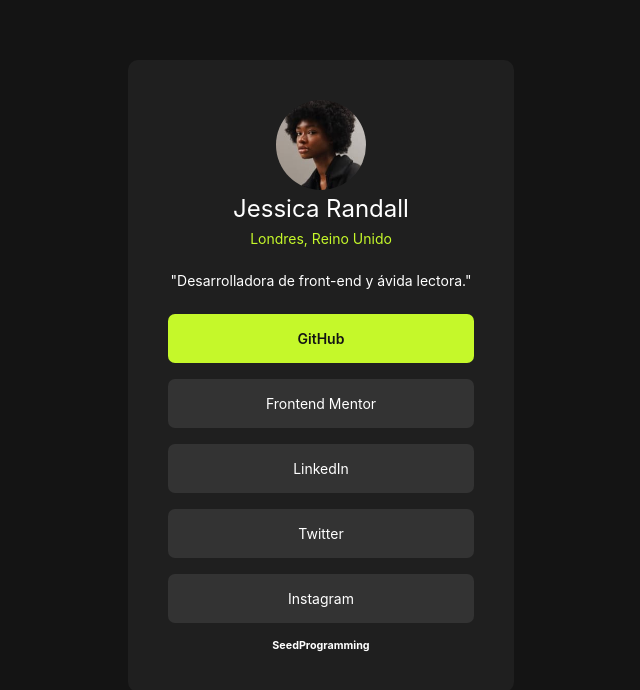
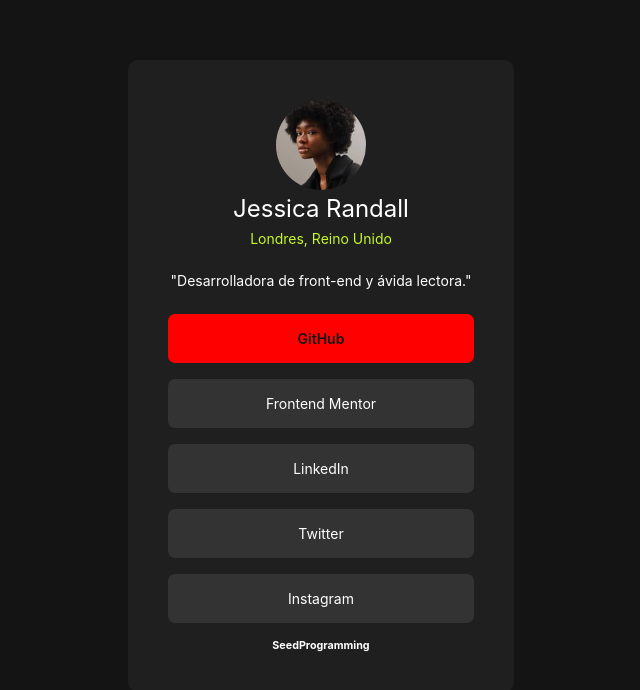
Before and after one commit to ALEJOOYT/SocialMediaMain, a plain HTML site: page Social-links-profile-main/index.html in a window 1280 px wide. In both pictures the pointer is over the link "GitHub". Shown: the whole page, without its empty margins (319-959 px from the left). Drawn offline with Linux system fonts and the light colour scheme.

Commit message:
BotonesRojos

```diff
--- a/Social-links-profile-main/css/style.css
+++ b/Social-links-profile-main/css/style.css
@@ -88,7 +88,7 @@ p {
 
 #redes-sociales li a:hover {
     transition: all 0.3s;
-    background-color: var(--Verde);
+    background-color: red;
     color: var(--Negro-Opaco);
     font-weight: 600;
 }
```
